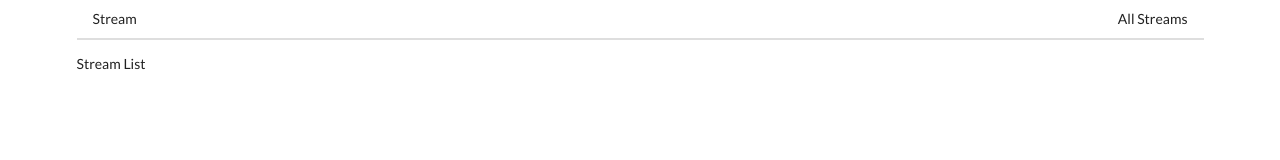
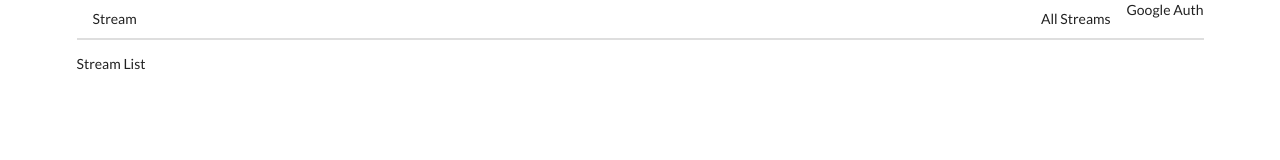
Before and after one commit to taosut/Stream-App, a React (Create React App) app: page / in a window 1280 px wide. Shown: the top 160 px of the page. Built offline with nearby package versions, Linux system fonts and the light colour scheme.

Commit message:
Added GoogleAuth component and loaded auth2 library and initialized clientId.

```diff
--- a/public/index.html
+++ b/public/index.html
@@ -9,6 +9,7 @@
     />
     <meta name="theme-color" content="#000000" />
     <link rel="stylesheet" href="https://cdnjs.cloudflare.com/ajax/libs/semantic-ui/2.4.1/semantic.min.css" />
+    <script src="https://apis.google.com/js/api.js"></script>
     <!--
       manifest.json provides metadata used when your web app is installed on a
       user's mobile device or desktop. See https://developers.google.com/web/fundamentals/web-app-manifest/
--- /dev/null
+++ b/src/components/GoogleAuth.js
@@ -0,0 +1,21 @@
+import React from 'react';
+
+class GoogleAuth extends React.Component {
+  componentDidMouth() {
+    window.gapi.load('client:auth2', () => {
+      // After auth2 has been successfully loaded.
+      window.gapi.client.init({
+        clientId: '278670877252-fkqmti21t758d97t3qll0cf3s79pq6i3.apps.googleusercontent.com',
+        scope: 'email'
+      });
+    });
+  }
+
+  render() {
+    return (
+      <div>Google Auth</div>
+    );
+  }
+};
+
+export default GoogleAuth;
--- a/src/components/Header.js
+++ b/src/components/Header.js
@@ -1,5 +1,9 @@
+// External Imports
 import React from 'react';
 import { Link } from 'react-router-dom';
+
+// Internal Imports
+import GoogleAuth from './GoogleAuth';
 
 class Header extends React.Component {
   render() {
@@ -15,6 +19,7 @@
           <Link className="item" to="/">
             All Streams
           </Link>
+          <GoogleAuth />
         </div>
       </div>
     );
```
Also changed, not shown: 1 other file (tests, documents, lock files or other folders).
